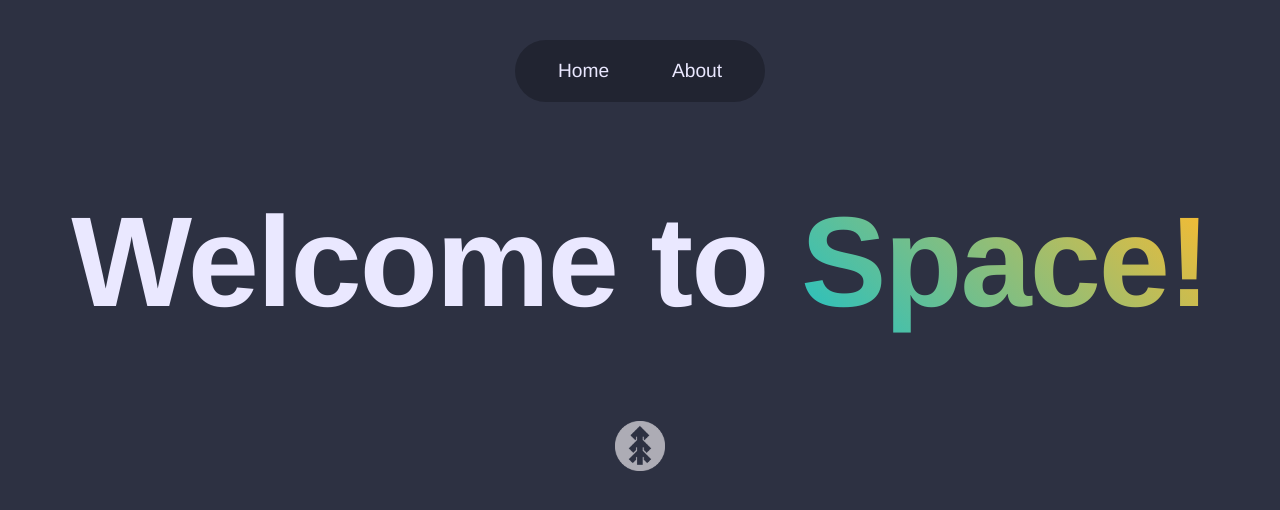
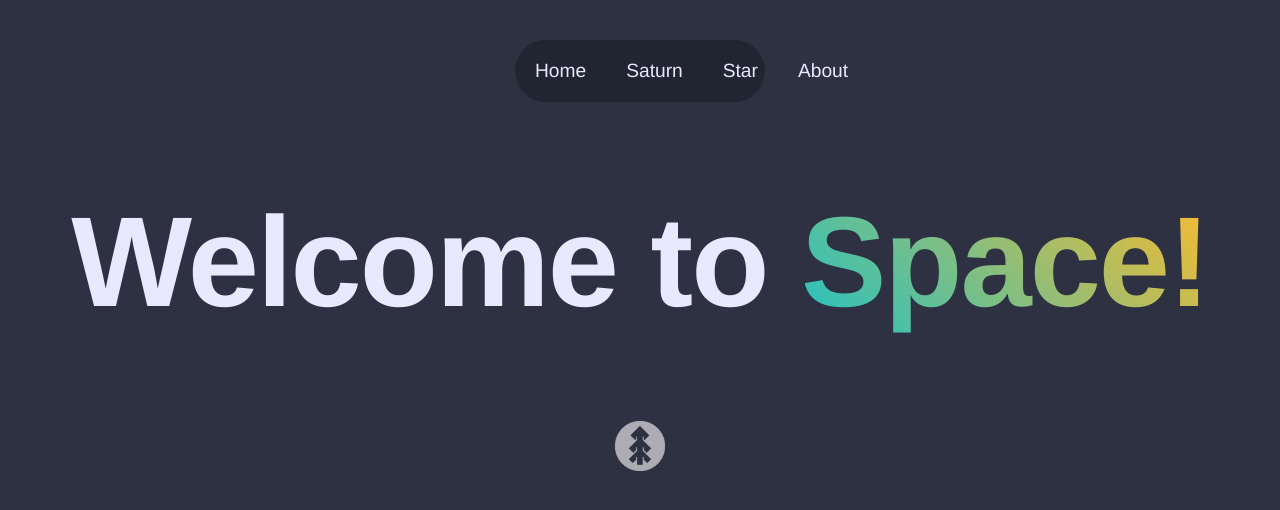
Before and after one commit to CharlesDrake/11ty-boil-test, an Eleventy site: page index.liquid in a window 1280 px wide. Built offline with nearby package versions, Linux system fonts and the light colour scheme; Eleventy itself is replaced by a stand-in of ours; files that its build step writes are made by us from their sources.

Commit message:
added two links

```diff
--- a/_includes/layout.liquid
+++ b/_includes/layout.liquid
@@ -14,6 +14,8 @@
   <nav>
     <ul>
       <li><a href="/" title="Go home">Home</a></li>
+      <li><a href="/saturn/" title="Blog about Saturn">Saturn</a></li>
+      <li><a href="/star/" title="Blog about biggest star">Star</a></li>
       <li><a href="/about/" title="About the boilerplate">About</a></li>
     </ul>
   </nav>
```
